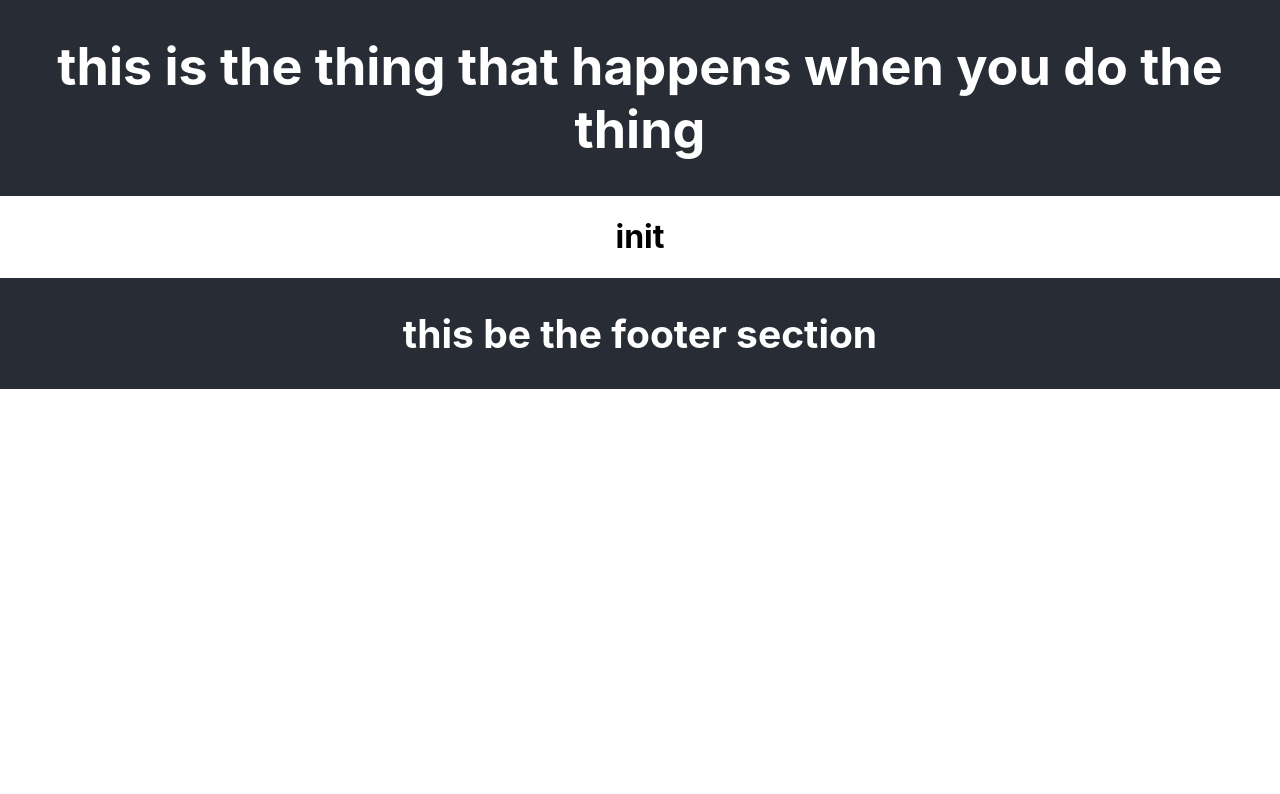
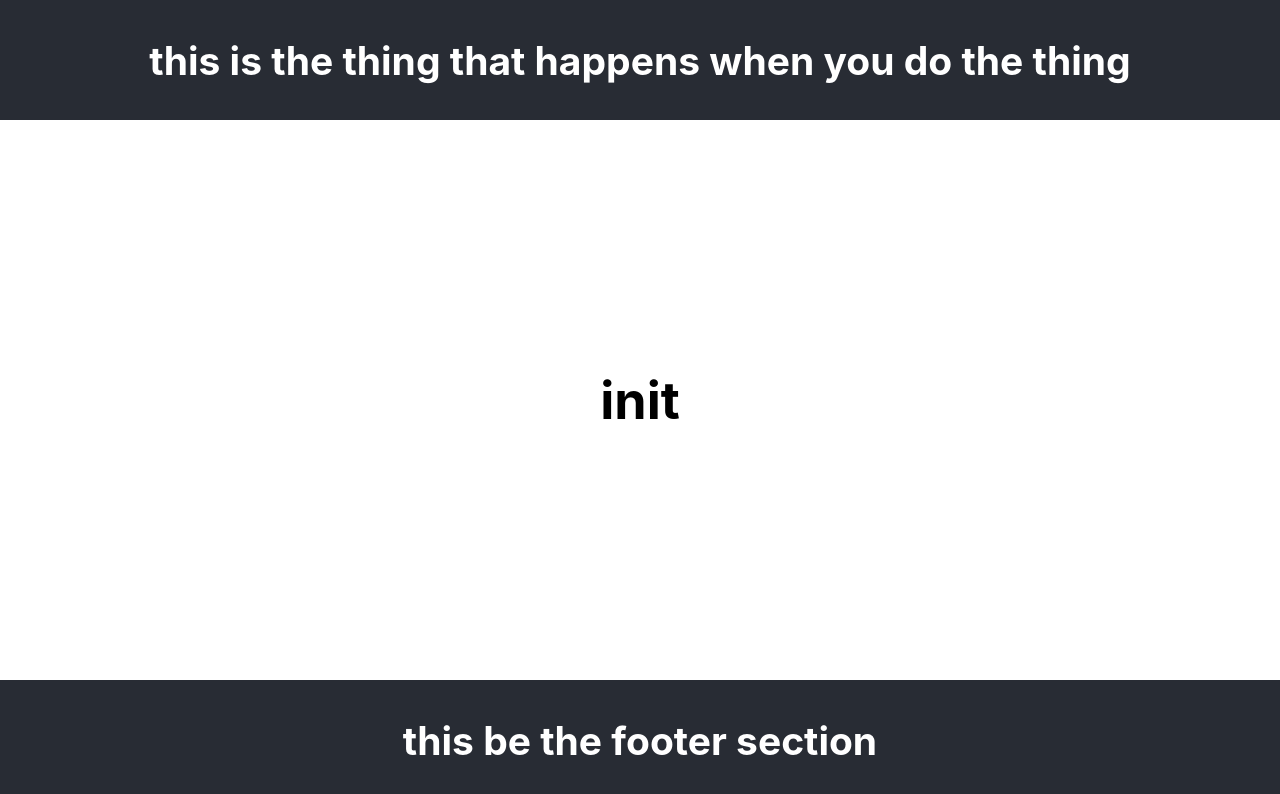
Before and after one commit to iamJakeRobbins/rblog, a React (Create React App) app: page / in a window 1280 px wide. Shown: the top 794 px of the page. Built offline with nearby package versions, Linux system fonts and the light colour scheme.

Commit message:
chunk wireframe complete

```diff
--- a/src/App.css
+++ b/src/App.css
@@ -15,13 +15,22 @@
 
 .App-header, .App-footer {
   background-color: #282c34;
-  min-height: 10vh;
+  min-height: 15vh;
   display: flex;
   flex-direction: column;
   align-items: center;
   justify-content: center;
   font-size: calc(10px + 2vmin);
   color: white;
+}
+
+.App-body {
+    min-height: 70vh;
+    display: flex;
+    flex-direction: column;
+    align-items: center;
+    justify-content: center;
+    font-size: calc(10px + 2vmin);
 }
 
 .App-link {
--- a/src/App.js
+++ b/src/App.js
@@ -11,7 +11,9 @@ function App() {
         <HeaderComponent />
       </header>
       <body>
-      <Carousel />
+      <div className="App-body">
+        <Carousel />
+      </div>
       </body>
       <footer className="App-footer">
         <FooterComponent />
--- a/src/MainComponents/HeaderComponent.js
+++ b/src/MainComponents/HeaderComponent.js
@@ -5,7 +5,7 @@ export default class HeaderComponent extends React.Component {
   render() {
     return (
       <div>
-        <h1>this is the thing that happens when you do the thing</h1>
+        <h2>this is the thing that happens when you do the thing</h2>
       </div>
     )
   }
```
